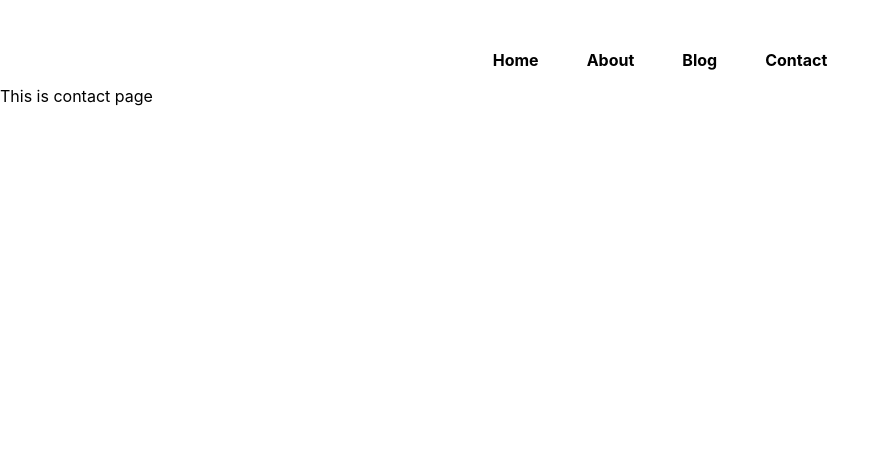
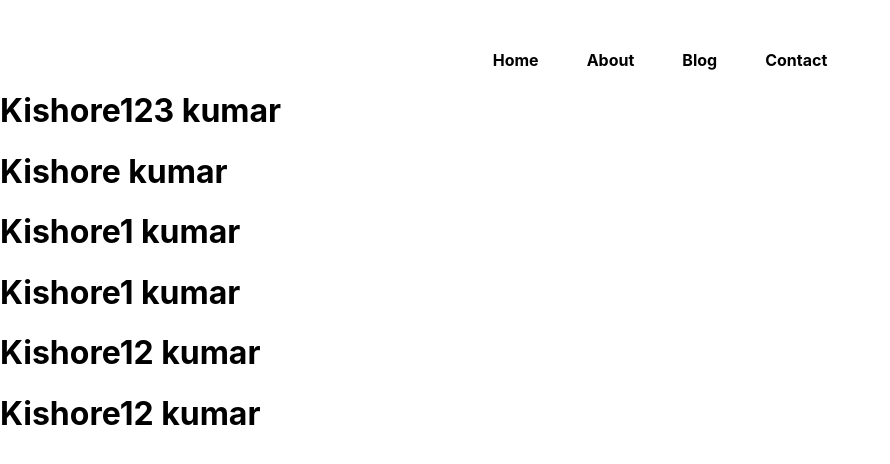
Before and after one commit to kishore1477/blog_using_nextjs, a Next.js app: page /contact in a window 1280 px wide. Shown: the top 464 px of the page, without its empty margins (0-890 px from the left). Built offline with nearby package versions, Linux system fonts and the light colour scheme.

Commit message:
"development contact  page api"

```diff
--- /dev/null
+++ b/contactData/1.json
@@ -0,0 +1,7 @@
+{
+    "name": "Kishore123 kumar",
+    "Phone": "03442382394",
+    "email": "kishoorjaipal477@gmail.com",
+    "pass": "kis123",
+    "slug":"1"
+}
--- /dev/null
+++ b/contactData/2.json
@@ -0,0 +1,7 @@
+{
+    "name": "Kishore kumar",
+    "Phone": "03442382394",
+    "email": "kishoorjaipal477@gmail.com",
+    "pass": "kis123",
+    "slug":"2"
+}
--- /dev/null
+++ b/contactData/3.json
@@ -0,0 +1,7 @@
+{
+    "name": "Kishore1 kumar",
+    "Phone": "03442382394",
+    "email": "kishoorjaipal477@gmail.com",
+    "pass": "kis123",
+    "slug":"3"
+}
--- /dev/null
+++ b/contactData/4.json
@@ -0,0 +1,7 @@
+{
+    "name": "Kishore1 kumar",
+    "Phone": "03442382394",
+    "email": "kishoorjaipal477@gmail.com",
+    "pass": "kis123",
+    "slug":"4"
+}
--- /dev/null
+++ b/contactData/5.json
@@ -0,0 +1,7 @@
+{
+    "name": "Kishore12 kumar",
+    "Phone": "03442382394",
+    "email": "kishoorjaipal477@gmail.com",
+    "pass": "kis123",
+    "slug":"5"
+}
--- /dev/null
+++ b/contactData/6.json
@@ -0,0 +1,7 @@
+{
+    "name": "Kishore12 kumar",
+    "Phone": "03442382394",
+    "email": "kishoorjaipal477@gmail.com",
+    "pass": "kis123",
+    "slug":"6"
+}
--- a/next.config.js
+++ b/next.config.js
@@ -1,6 +1,7 @@
 /** @type {import('next').NextConfig} */
 const nextConfig = {
   reactStrictMode: true,
+  trailingSlash: true
 }
 
 module.exports = nextConfig
--- a/package.json
+++ b/package.json
@@ -6,7 +6,8 @@
     "dev": "next dev",
     "build": "next build",
     "start": "next start",
-    "lint": "next lint"
+    "lint": "next lint",
+    "export": "next build && next export"
   },
   "dependencies": {
     "next": "12.1.6",
--- /dev/null
+++ b/pages/api/postContact.js
@@ -0,0 +1,14 @@
+
+import * as fs from 'fs';
+export default async function handler(req, res) {
+    if (req.method === 'POST') {
+      // Process a POST request
+      let data = await fs.promises.readdir('contactData')
+      // fs.promises.writeFile(`contactData/${data.length+1}.json`, JSON.parse(req.body))
+      fs.promises.writeFile(`contactData/${data.length+1}.json`, JSON.stringify(req.body))
+      res.status(200).json(req)
+    } else {
+      // Handle any other HTTP method
+      res.status(200).json({ name: 'John Doe' })
+    }
+  }
--- a/pages/contact.js
+++ b/pages/contact.js
@@ -1,11 +1,78 @@
-import React from 'react'
+import React, {useState} from 'react'
+import * as fs from 'fs';
+const Contact = (props) => {
+  console.log("This is props")
+  console.log(props)
+  const [contact, setcontact] = useState(props.allContact);
+  console.log(contact)
+  console.log(contact)
+  console.log("This is contact length")
+  console.log(contact.length)
+//   for (let index = 0; index < contact.length; index++) {
+//     const item = contact[index];
+//     console.log(item.name)
+//     setcontact(item)
 
-const Contact = () => {
+// }
+console.log("This is contact data 1")
+
+console.log(contact)
+console.log("This is contact data 2")
   return (
     <div>
-      This is contact page
+
+      {contact.map((item)=>{
+
+      return  <h1 key={item.slug}>{item.name}</h1>
+      })}
+
     </div>
   )
 }
+export async function getStaticProps(context) {
+  let data = await fs.promises.readdir("contactData");
+  console.log("This is data")
+  console.log(data)
+  let myfile;
+  // let allBlogs ;
+  let allContact = [];
+  for (let index = 0; index < data.length; index++) {
+      const item = data[index];
+      console.log(item)
+      myfile = await fs.promises.readFile(('contactData/' + item), 'utf-8')
+      console.log("This is my file")
+      console.log(myfile)
+    //  let  myfile1 = JSON.parse(myfile)
+    allContact.push(JSON.parse(myfile))
+      // allBlogs.push(JSON.stringify(myfile))
+  }
+
+  return {
+      props: { allContact }, // will be passed to the page component as props
+  }
+}
+
+
+// export async function getStaticPaths() {
+//   return {
+//       paths: [
+//           { params: { slug: '1' } },
+//           { params: { slug: '2' } },
+//           { params: { slug: '3' } },
+//           { params: { slug: '4' } },
+//           { params: { slug: '5' } },
+//       ],
+//       fallback: true // false or 'blocking'
+//   };
+// }
+// export async function getStaticProps(context) {
+//   const { slug } = context.params;
+//   let myBlog = await fs.promises.readFile(`contactData/${slug}.json`, 'utf-8')
+//   return {
+//       props: { myBlog: JSON.parse(myBlog) }, // will be passed to the page component as props
+//   }
+// }
+
+
 
 export default Contact
```
